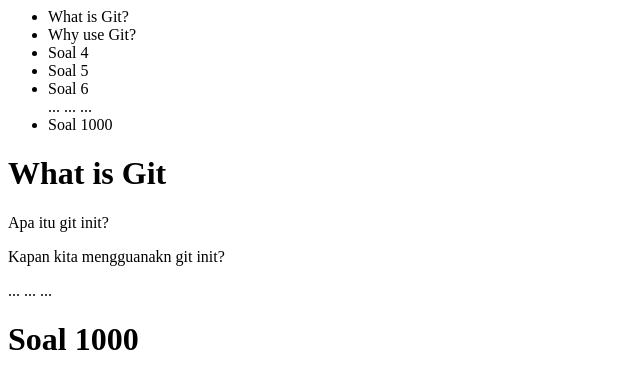
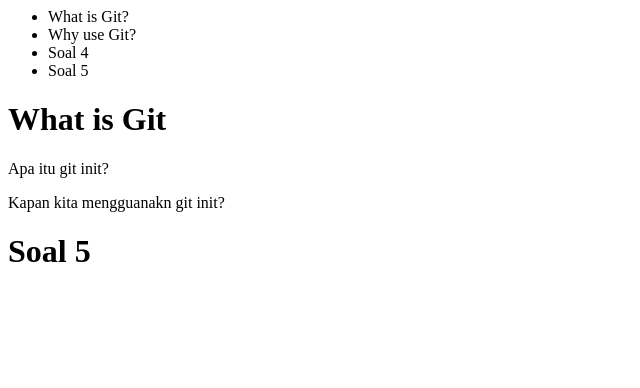
Before and after one commit to MhmmdSyahputra/ruang-belajar, a plain HTML site: page pages/question.html in a window 1280 px wide. Shown: the whole page, without its empty margins (0-640 px from the left). Drawn offline with Linux system fonts and the light colour scheme.

Commit message:
change 1000 to 5 question

```diff
--- a/pages/question.html
+++ b/pages/question.html
@@ -10,19 +10,11 @@
         <li>Why use Git?</li>
         <li>Soal 4</li>
         <li>Soal 5</li>
-        <li>Soal 6</li>
-        ...
-        ...
-        ...
-        <li>Soal 1000</li>
     </ul>
     <h1>What is Git</h1>
     <p>Apa itu git init?</p>
     <p>Kapan kita mengguanakn git init?</p>
-    ...
-    ...
-    ...
-    <h1>Soal 1000</h1>
+    <h1>Soal 5</h1>
 </body>
 
 </html>
```
